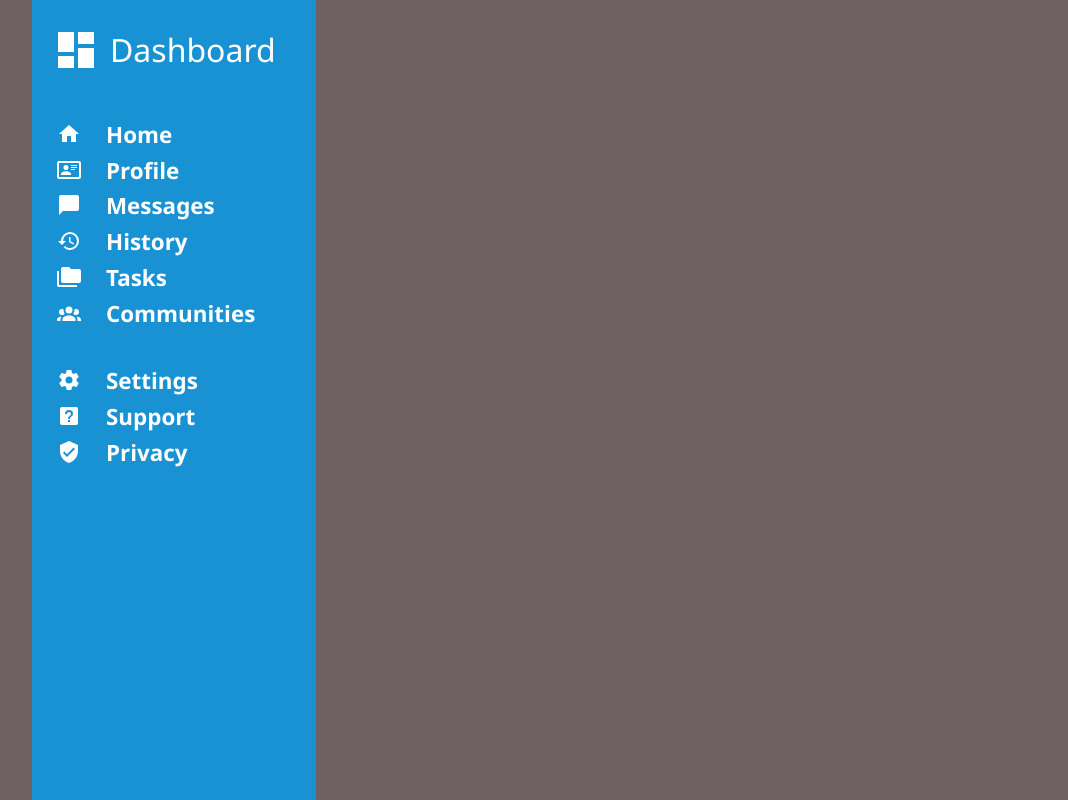
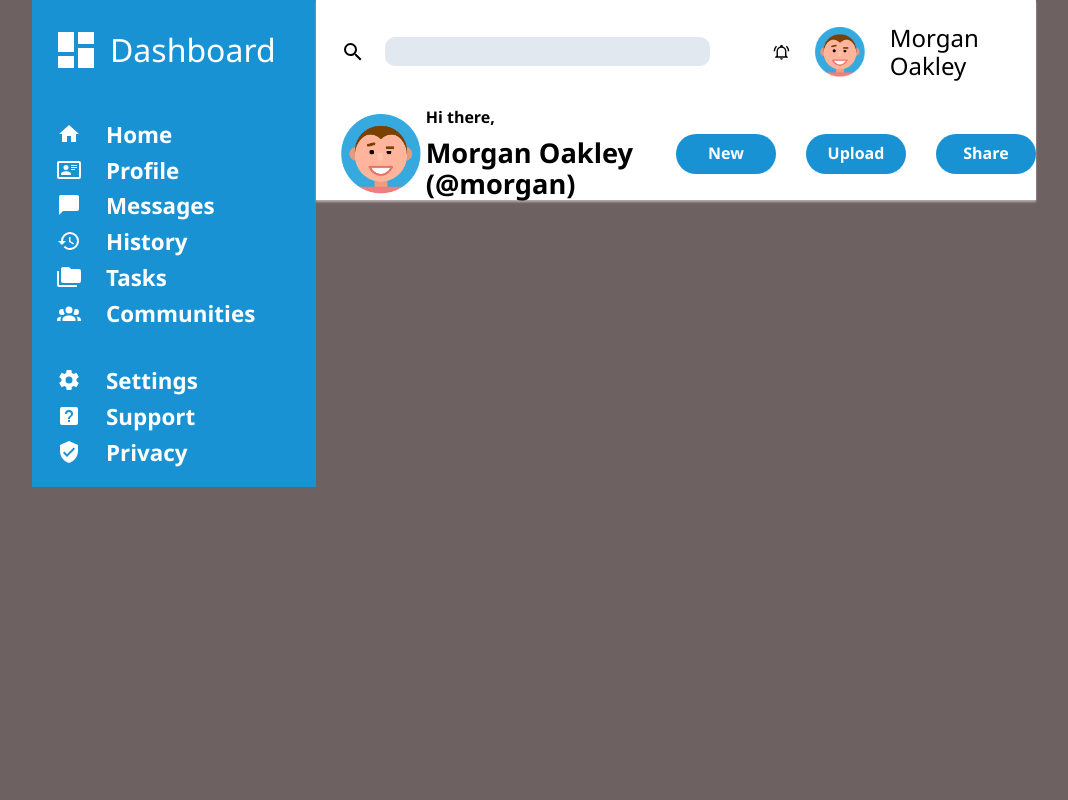
Before and after one commit to Jgvan/admin-dashboard, a website: page index.html in a window 1280 px wide. Shown: the top 800 px of the page, without its empty margins (116-1184 px from the left). Drawn offline with nearby package versions, Linux system fonts and the light colour scheme.

Commit message:
Add header and profile images

```diff
--- a/index.html
+++ b/index.html
@@ -12,7 +12,7 @@
 
 <body>
     <div class="body">
-        <div class="sidebar">
+        <div class="navbar">
             <div class="icon">
                 <img src="./images/view-dashboard.svg" alt="icon">
                 <p>Dashboard</p>
@@ -82,10 +82,33 @@
         <div class="main">
             <div class="header">
                 <div class="header-top">
-
+                    <div class="search-bar">
+                        <svg style="width:24px;height:24px" viewBox="0 0 24 24">
+                            <path fill="currentColor" d="M9.5,3A6.5,6.5 0 0,1 16,9.5C16,11.11 15.41,12.59 14.44,13.73L14.71,14H15.5L20.5,19L19,20.5L14,15.5V14.71L13.73,14.44C12.59,15.41 11.11,16 9.5,16A6.5,6.5 0 0,1 3,9.5A6.5,6.5 0 0,1 9.5,3M9.5,5C7,5 5,7 5,9.5C5,12 7,14 9.5,14C12,14 14,12 14,9.5C14,7 12,5 9.5,5Z" />
+                        </svg>
+                        <input id="search" type="search">
+                    </div>
+                    <div class="user-bar">
+                        <svg style="width:24px;height:24px" viewBox="0 0 24 24">
+                            <path fill="currentColor" d="M10,21H14A2,2 0 0,1 12,23A2,2 0 0,1 10,21M21,19V20H3V19L5,17V11C5,7.9 7.03,5.17 10,4.29C10,4.19 10,4.1 10,4A2,2 0 0,1 12,2A2,2 0 0,1 14,4C14,4.1 14,4.19 14,4.29C16.97,5.17 19,7.9 19,11V17L21,19M17,11A5,5 0 0,0 12,6A5,5 0 0,0 7,11V18H17V11M19.75,3.19L18.33,4.61C20.04,6.3 21,8.6 21,11H23C23,8.07 21.84,5.25 19.75,3.19M1,11H3C3,8.6 3.96,6.3 5.67,4.61L4.25,3.19C2.16,5.25 1,8.07 1,11Z" />
+                        </svg>
+                        <img class="profile-image" src="./images/morgan.png" alt="">
+                        <p>Morgan Oakley</p>
+                    </div>
                 </div>
                 <div class="header-bottom">
-
+                    <div class="greetings">
+                        <img class="profile-image-larger" src="./images/morgan.png" alt="">
+                        <div>
+                            <p>Hi there,</p>
+                            <p>Morgan Oakley (@morgan)</p>
+                        </div>
+                    </div>
+                    <div class="header-buttons">
+                        <button class="new">New</button>
+                        <button class="upload">Upload</button>
+                        <button class="share">Share</button>
+                    </div>
                 </div>
             </div>
             <div class="content">
--- a/styles.css
+++ b/styles.css
@@ -11,13 +11,13 @@ body {
 
 .body {
     width: 80vw;
-    /* min-height: 100vh; */
+    min-height: 100vh;
     display: grid;
     grid-template-columns: 1fr 4fr;
     grid-template-rows: max-content;
 }
 
-.sidebar {
+.navbar {
     background-color: rgb(25 146 212);
     color: white;
     display: grid;
@@ -26,7 +26,7 @@ body {
     margin-left: 20px;
 }
 
-.sidebar li {
+.navbar li {
     font-size: 1.4rem;
     font-weight: bold;
     padding-left: 0;
@@ -36,12 +36,12 @@ body {
     color: white;
 }
 
-.sidebar li a {
+.navbar li a {
     text-decoration: none;
     color: inherit;
 }
 
-.sidebar .icon {
+.navbar .icon {
     grid-row: 1 / 2;
     align-self: start;
     display: flex;
@@ -58,16 +58,16 @@ body {
     margin-left: 20px;
 }
 
-.sidebar .dashboard-pages {
+.navbar .dashboard-pages {
     grid-row: 2 / 3;
     /* margin-bottom: 25px; */
 }
 
-.sidebar .dashboard-config {
+.navbar .dashboard-config {
     grid-row: 3 / 4;
 }
 
-.sidebar li {
+.navbar li {
     padding: 5px;
 }
 
@@ -81,10 +81,98 @@ body {
 
 .main {
     display: grid;
-    grid-template-rows: minmax(200px, 1fr) 5fr;
+    grid-template-rows: 200px auto;
 }
 
 .main .header {
+    background-color: white;
     display: grid;
     grid-template-rows: 1fr 1fr;
+    box-shadow: 0 2px 2px 0px rgb(184, 173, 173);
 }
+
+.header-top {
+    display: grid;
+    grid-template-columns: 60% 40%;
+    align-items: center;
+}
+
+.search-bar {
+    grid-column: 1 / 2;
+    display: flex;
+    padding-left: 25px;
+    align-items: center;
+    gap: 20px;
+}
+
+#search {
+    width: 80%;
+    background-color: rgb(226 232 240);
+    border: none;
+    height: 1.8rem;
+    border-radius: 10px;
+}
+
+.user-bar {
+    grid-column: 2 / 3;
+    display: flex;
+    align-items: center;
+    justify-content: center;
+    padding: 0 25px 0 25px;
+    gap: 25px;
+}
+
+.user-bar p {
+    font-size: 1.5rem;
+}
+
+.profile-image {
+    width: 50px;
+}
+
+.profile-image-larger {
+    width: 80px;
+}
+
+.header-bottom {
+    display: grid;
+    grid-template-columns: auto auto;
+}
+
+.greetings {
+    display: grid;
+    grid-template-columns: 1fr 4fr;
+    align-items: center;
+    padding: 0 0 0 25px;
+}
+
+.greetings div {
+    display: grid;
+    grid-auto-flow: row;
+}
+
+.greetings p {
+    margin: 5px;
+    font-weight: bold;
+}
+
+.greetings p + p {
+    font-size: 1.7rem;
+}
+
+.header-buttons {
+    display: flex;
+    align-items: center;
+    justify-content: center;
+    gap: 30px;
+}
+
+.header-buttons button {
+    width: 100px;
+    height: 40px;
+    background-color: rgb(25 146 212);
+    border: none;
+    border-radius: 20px;
+    color: white;
+    font-weight: bold;
+}
```
Also changed, not shown: README.md, images/alex.png (added), images/jane.png (added), images/morgan.png (added), images/vivian.png (added).
